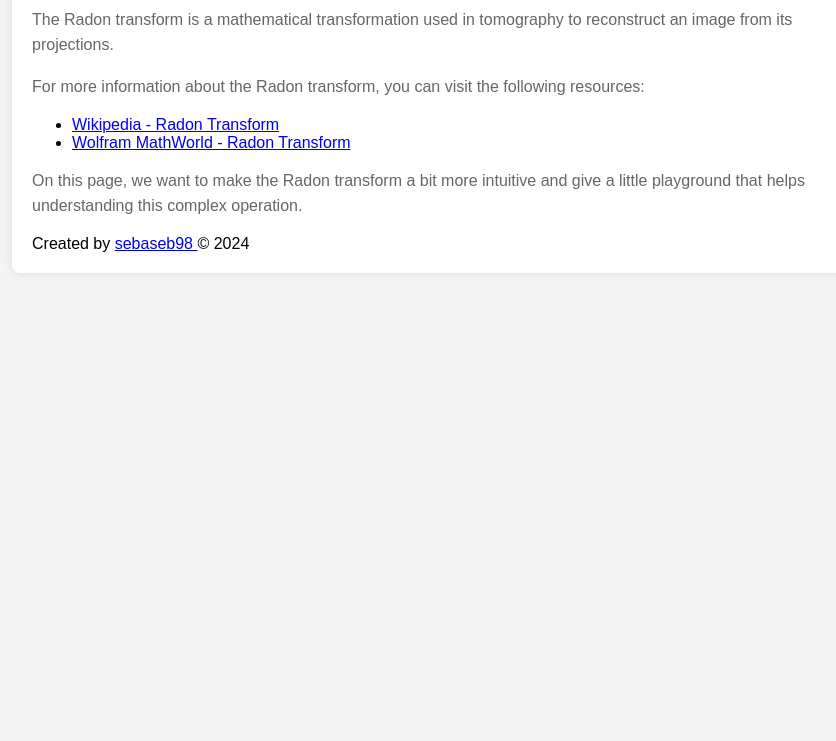
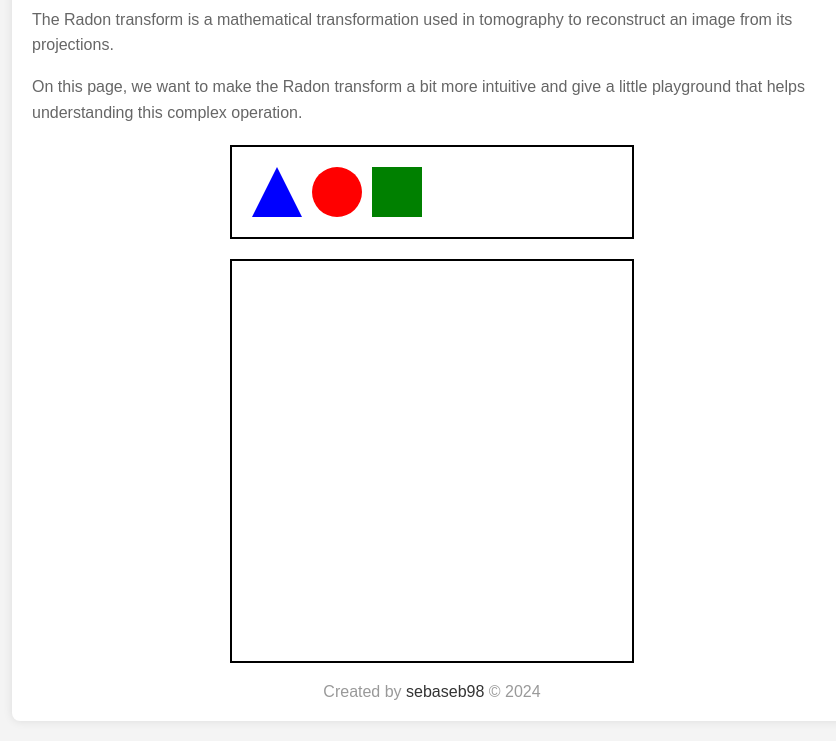
Before and after one commit to sebaseb98/sebaseb98.github.io, a plain HTML site: page index.html in a window 1280 px wide. Shown: the part 113-854 px from the top of the page, without its empty margins (208-1044 px from the left). Before the commit the page ends 800 px from the top, so only its background shows below. Drawn offline with Linux system fonts and the light colour scheme.

Commit message:
drag and drop works now

```diff
--- a/index.html
+++ b/index.html
@@ -1,12 +1,9 @@
 <!DOCTYPE html>
 <html lang="en">
-
 <head>
     <meta charset="UTF-8">
     <meta name="viewport" content="width=device-width, initial-scale=1.0">
-    <title>
-        Radon Transform Website
-    </title>
+    <title>Radon Transform Playground</title>
     <style>
         body {
             font-family: Arial, sans-serif;
@@ -24,9 +21,11 @@
             box-shadow: 0 0 10px rgba(0, 0, 0, 0.1);
         }
 
-        h1,
-        h2,
-        h3 {
+        .intro {
+            margin-bottom: 20px;
+        }
+
+        h1, h2, h3 {
             color: #333;
         }
 
@@ -34,33 +33,106 @@
             color: #666;
             line-height: 1.6;
         }
+
+        footer {
+            margin-top: 20px;
+            text-align: center;
+            color: #999;
+        }
+
+        footer a {
+            color: #333;
+            text-decoration: none;
+        }
+
+        #container {
+            width: 400px;
+            height: 400px;
+            border: 2px solid #000;
+            position: relative;
+            margin: 20px auto;
+        }
+
+        #parking {
+            width: 400px;
+            height: 90px;
+            border: 2px solid #000;
+            position: relative;
+            margin: 20px auto;
+
+        }
+
+        .shape {
+            width: 50px;
+            height: 50px;
+            position: absolute;
+            cursor: pointer;
+        }
+
+        .triangle {
+            width: 0;
+            height: 0;
+            border-left: 25px solid transparent;
+            border-right: 25px solid transparent;
+            border-bottom: 50px solid blue;
+        }
+
+        .circle {
+            width: 50px;
+            height: 50px;
+            background-color: red;
+            border-radius: 50%;
+        }
+
+        .square {
+            width: 50px;
+            height: 50px;
+            background-color: green;
+        }
     </style>
-
 </head>
-
 <body>
     <div class="container">
         <header>
-            <h1>Radon Transform</h1>
-            <p>The Radon transform is a mathematical transformation used in tomography to reconstruct an image from its
-                projections.</p>
+            <h1>Radon Transform Playground</h1>
+            <div class="intro">
+                <p>The Radon transform is a mathematical transformation used in tomography to reconstruct an image from its
+                    projections.</p>
+                <p>On this page, we want to make the Radon transform a bit more intuitive and give a little playground that helps understanding this complex operation.</p>
+            </div>
         </header>
-        <main>
-            <p>For more information about the Radon transform, you can visit the following resources:</p>
-            <ul>
-                <li><a href="https://en.wikipedia.org/wiki/Radon_transform" target="_blank">Wikipedia - Radon
-                        Transform</a></li>
-                <li><a href="https://mathworld.wolfram.com/RadonTransform.html" target="_blank">Wolfram MathWorld -
-                        Radon Transform</a></li>
-            </ul>
-            <p>On this page, we want to make the Radon transform a bit more intuitive and give a little playground that helps understanding this complex operation.</p>
-        </main>
 
+        <div id="parking">
+            <div class="shape triangle" id="triangle" style="left: 20px; top: 20px;" draggable="true" ondragstart="drag(event)"></div>
+            <div class="shape circle" id="circle" style="left: 80px; top: 20px;" draggable="true" ondragstart="drag(event)"></div>
+            <div class="shape square" id="square" style="left: 140px; top: 20px;" draggable="true" ondragstart="drag(event)"></div>
+        </div>
+
+        <div id="container" ondragover="allowDrop(event)" ondrop="drop(event)"></div>
 
         <footer>
-            Created by <a href="https://github.com/sebaseb98" target="_blank"> sebaseb98 </a> &copy; 2024
+            Created by <a href="https://github.com/sebaseb98" target="_blank">sebaseb98</a> &copy; 2024
         </footer>
     </div>
+    <script>
+        function allowDrop(event) {
+            event.preventDefault();
+        }
+
+        function drag(event) {
+            event.dataTransfer.setData("text", event.target.id);
+        }
+
+        function drop(event) {
+            event.preventDefault();
+            var data = event.dataTransfer.getData("text");
+            var shape = document.getElementById(data).cloneNode(true);
+            var offsetX = event.clientX - event.target.getBoundingClientRect().left - shape.offsetWidth / 2;
+            var offsetY = event.clientY - event.target.getBoundingClientRect().top - shape.offsetHeight / 2;
+            shape.style.left = offsetX + "px";
+            shape.style.top = offsetY + "px";
+            event.target.appendChild(shape);
+        }
+    </script>
 </body>
-
 </html>
```
